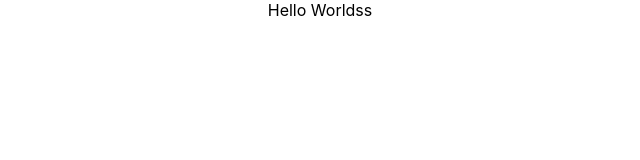
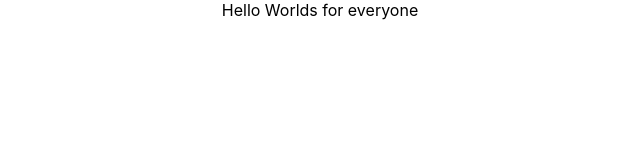
Before and after one commit to ammarabrahani/Bootcamp, a React (Create React App) app in the folder bootcamp-react-app/: page / in a window 1280 px wide. Shown: the top 160 px of the page, without its empty margins (320-960 px from the left). Built offline with nearby package versions, Linux system fonts and the light colour scheme.

Commit message:
Update App.js

```diff
--- a/bootcamp-react-app/src/App.js
+++ b/bootcamp-react-app/src/App.js
@@ -5,7 +5,7 @@ import './App.css';
 function App() {
   return (
     <div className="App">
-      Hello Worldss
+      Hello Worlds for everyone
     </div>
   );
 }
```
